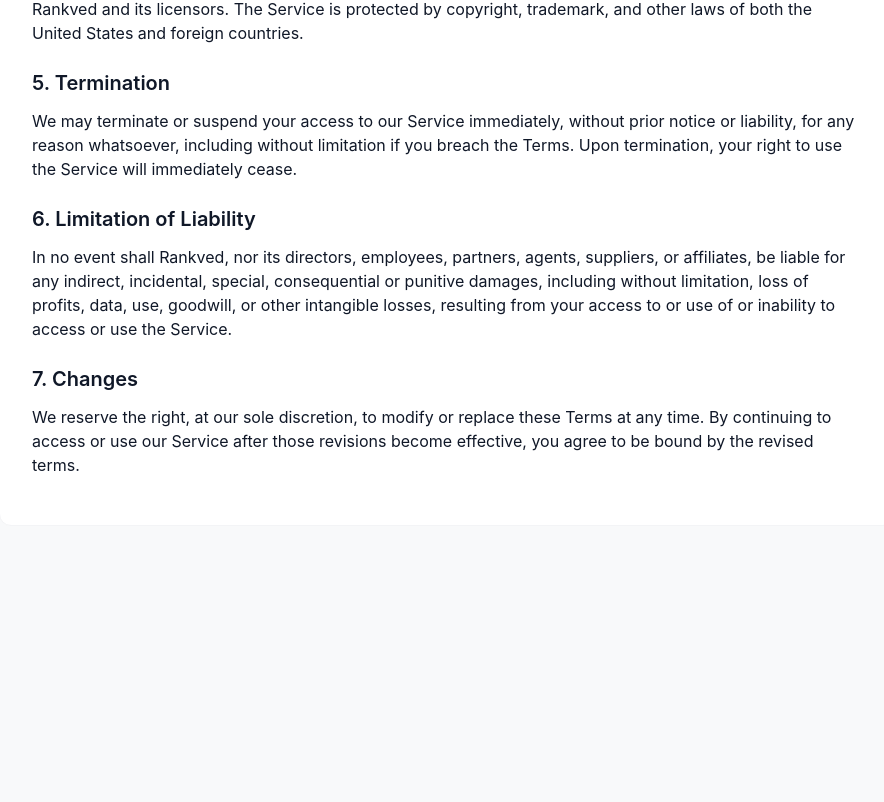
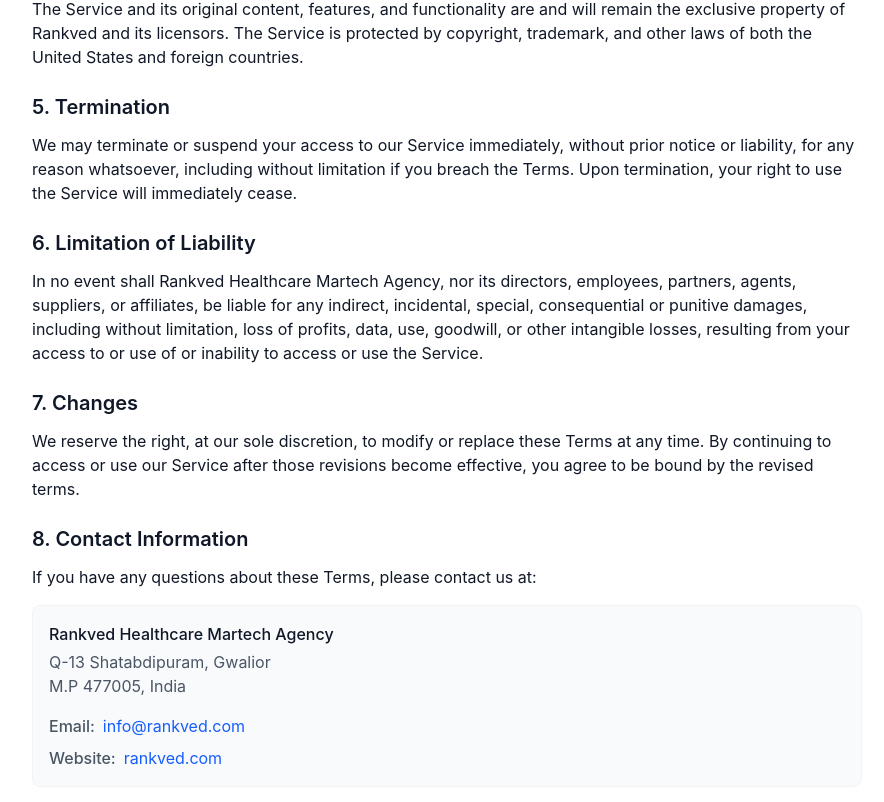
Before and after one commit to smritivarnaha/rankved-gmb, a Next.js app: page /terms-of-service in a window 1280 px wide. Shown: the part 708-1510 px from the top of the page, without its empty margins (193-1077 px from the left). Before the commit the page ends 1266 px from the top, so only its background shows below. Built offline with nearby package versions, Linux system fonts and the light colour scheme.

Commit message:
docs: personalize privacy policy and terms of service with rankved agency details

```diff
--- a/src/app/privacy-policy/page.tsx
+++ b/src/app/privacy-policy/page.tsx
@@ -8,7 +8,7 @@
         <section>
           <h2 className="text-xl font-semibold mb-3">1. Introduction</h2>
           <p>
-            Welcome to Rankved GMB Manager ("we", "our", or "us"). We are committed to protecting your personal information and your right to privacy. If you have any questions or concerns about this privacy notice or our practices with regard to your personal information, please contact us.
+            Welcome to Rankved GMB Manager ("we", "our", or "us"), a service owned and operated by <a href="https://rankved.com" target="_blank" rel="noopener noreferrer" className="text-blue-600 hover:underline font-medium">Rankved Healthcare Martech Agency</a>. We are committed to protecting your personal information and your right to privacy. If you have any questions or concerns about this privacy notice or our practices with regard to your personal information, please contact us.
           </p>
         </section>
 
@@ -46,8 +46,25 @@
         <section>
           <h2 className="text-xl font-semibold mb-3">6. Contact Us</h2>
           <p>
-            If you have questions or comments about this notice, you may email us at your designated support email address.
+            If you have questions or comments about this notice, you may contact us at:
           </p>
+          <div className="mt-4 p-4 bg-gray-50 rounded-lg border border-gray-100">
+            <p className="font-medium text-gray-900">Rankved Healthcare Martech Agency</p>
+            <p className="text-gray-600 mt-1">
+              Q-13 Shatabdipuram, Gwalior<br />
+              M.P 477005, India
+            </p>
+            <div className="mt-4 space-y-2">
+              <p className="text-gray-600">
+                <span className="font-medium mr-2">Email:</span>
+                <a href="mailto:info@rankved.com" className="text-blue-600 hover:underline">info@rankved.com</a>
+              </p>
+              <p className="text-gray-600">
+                <span className="font-medium mr-2">Website:</span>
+                <a href="https://rankved.com" target="_blank" rel="noopener noreferrer" className="text-blue-600 hover:underline">rankved.com</a>
+              </p>
+            </div>
+          </div>
         </section>
       </div>
     </div>
--- a/src/app/terms-of-service/page.tsx
+++ b/src/app/terms-of-service/page.tsx
@@ -8,7 +8,7 @@
         <section>
           <h2 className="text-xl font-semibold mb-3">1. Agreement to Terms</h2>
           <p>
-            By accessing or using Rankved GMB Manager ("the Service"), you agree to be bound by these Terms of Service. If you disagree with any part of the terms, you may not access the Service.
+            By accessing or using Rankved GMB Manager ("the Service"), operated by <a href="https://rankved.com" target="_blank" rel="noopener noreferrer" className="text-blue-600 hover:underline font-medium">Rankved Healthcare Martech Agency</a>, you agree to be bound by these Terms of Service. If you disagree with any part of the terms, you may not access the Service.
           </p>
         </section>
 
@@ -48,7 +48,7 @@
         <section>
           <h2 className="text-xl font-semibold mb-3">6. Limitation of Liability</h2>
           <p>
-            In no event shall Rankved, nor its directors, employees, partners, agents, suppliers, or affiliates, be liable for any indirect, incidental, special, consequential or punitive damages, including without limitation, loss of profits, data, use, goodwill, or other intangible losses, resulting from your access to or use of or inability to access or use the Service.
+            In no event shall Rankved Healthcare Martech Agency, nor its directors, employees, partners, agents, suppliers, or affiliates, be liable for any indirect, incidental, special, consequential or punitive damages, including without limitation, loss of profits, data, use, goodwill, or other intangible losses, resulting from your access to or use of or inability to access or use the Service.
           </p>
         </section>
 
@@ -58,6 +58,30 @@
             We reserve the right, at our sole discretion, to modify or replace these Terms at any time. By continuing to access or use our Service after those revisions become effective, you agree to be bound by the revised terms.
           </p>
         </section>
+
+        <section>
+          <h2 className="text-xl font-semibold mb-3">8. Contact Information</h2>
+          <p>
+            If you have any questions about these Terms, please contact us at:
+          </p>
+          <div className="mt-4 p-4 bg-gray-50 rounded-lg border border-gray-100">
+            <p className="font-medium text-gray-900">Rankved Healthcare Martech Agency</p>
+            <p className="text-gray-600 mt-1">
+              Q-13 Shatabdipuram, Gwalior<br />
+              M.P 477005, India
+            </p>
+            <div className="mt-4 space-y-2">
+              <p className="text-gray-600">
+                <span className="font-medium mr-2">Email:</span>
+                <a href="mailto:info@rankved.com" className="text-blue-600 hover:underline">info@rankved.com</a>
+              </p>
+              <p className="text-gray-600">
+                <span className="font-medium mr-2">Website:</span>
+                <a href="https://rankved.com" target="_blank" rel="noopener noreferrer" className="text-blue-600 hover:underline">rankved.com</a>
+              </p>
+            </div>
+          </div>
+        </section>
       </div>
     </div>
   );
```
